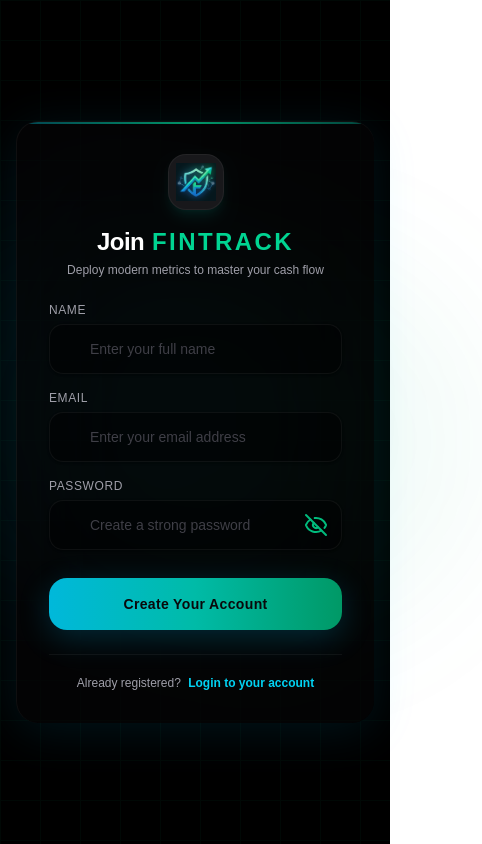
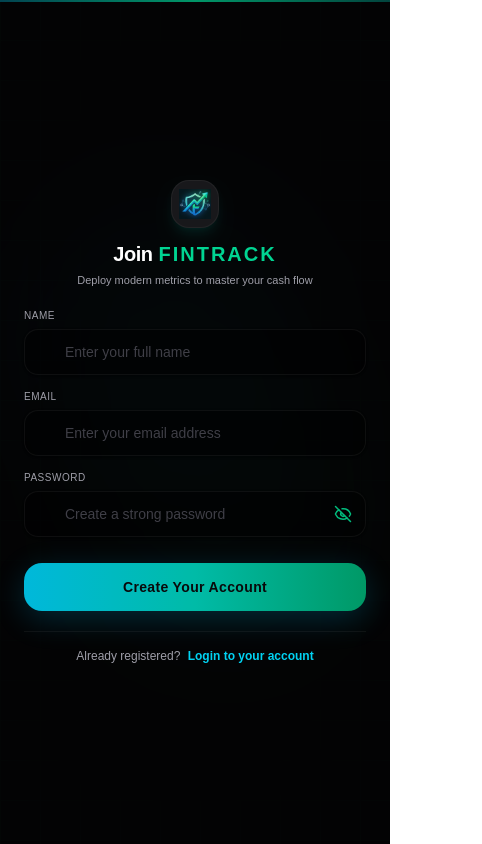
Before and after one commit to Md-suhail07-code/Finance-Tracker, a React (Vite) app in the folder Frontend/: page /signup in a window 390 px wide. Shown: the whole page, 482 px wide, since content can reach past the window. Built offline with nearby package versions, Linux system fonts and the light colour scheme.

Commit message:
Added Responsiveness for small screens

```diff
--- a/Frontend/src/pages/Signup.tsx
+++ b/Frontend/src/pages/Signup.tsx
@@ -20,20 +20,20 @@ const Signup: React.FC = () => {
     try {
       const res = await api.post("/auth/register", { name, email, password });
       if (res.data.success) {
-        toast.success("You have registered Successfully")
-        toast.success("Login into your account")
-        navigate("/login")
+        toast.success("You have registered Successfully");
+        toast.success("Login into your account");
+        navigate("/login");
       }
     } catch (error) {
       toast.error("Failed to create your account");
-    }
-    finally{
+    } finally {
       setLoading(false);
     }
   };
 
   return (
-    <div className="min-h-screen flex items-center justify-center bg-black px-4 sm:px-6 lg:px-8 font-sans antialiased selection:bg-emerald-500/30 selection:text-emerald-200">
+    <div className="fixed inset-0 sm:relative sm:min-h-screen w-screen sm:w-full flex items-center justify-center bg-black px-0 sm:px-6 lg:px-8 font-sans antialiased selection:bg-emerald-500/30 selection:text-emerald-200 overflow-x-hidden">
+
       {/* Background Interactive Data Grid Layer */}
       <div
         className="absolute inset-0 opacity-[0.03] pointer-events-none"
@@ -45,39 +45,40 @@ const Signup: React.FC = () => {
       ></div>
 
       {/* Background Ambient Network Orbs */}
-      <div className="absolute top-1/4 right-1/4 w-96 h-96 bg-cyan-500/5 rounded-full blur-3xl pointer-events-none"></div>
-      <div className="absolute bottom-1/4 left-1/4 w-96 h-96 bg-emerald-500/5 rounded-full blur-3xl pointer-events-none"></div>
+      <div className="absolute top-1/4 right-1/4 w-64 h-64 sm:w-96 sm:h-96 bg-cyan-500/5 rounded-full blur-3xl pointer-events-none"></div>
+      <div className="absolute bottom-1/4 left-1/4 w-64 h-64 sm:w-96 sm:h-96 bg-emerald-500/5 rounded-full blur-3xl pointer-events-none"></div>
 
-      {/* Main Glassmorphic Container */}
-      <div className="w-full max-w-md bg-zinc-950/40 backdrop-blur-3xl border-l border-t border-white/5 rounded-3xl p-8 shadow-[0_8px_48px_0_rgba(0,195,255,0.1)] relative overflow-hidden group z-10">
+      <div className="w-full h-full sm:h-auto sm:max-w-md bg-zinc-950/40 backdrop-blur-3xl border-0 sm:border-l sm:border-t sm:border-white/5 sm:rounded-3xl p-6 xs:p-8 sm:p-10 flex flex-col justify-center shadow-[0_8px_48px_0_rgba(0,195,255,0.1)] relative overflow-hidden group z-10">
+
         {/* Luminous Core Logo Accent */}
         <div className="absolute top-0 left-0 right-0 h-[2px] bg-gradient-to-r from-cyan-500/50 via-emerald-400 to-teal-500/50 opacity-70"></div>
 
         {/* Header / Logo section */}
-        <div className="flex flex-col items-center mb-6">
-          <div className="w-14 h-14 rounded-2xl bg-zinc-900 border border-white/5 flex items-center justify-center shadow-lg shadow-teal-500/10 mb-4 transition-transform duration-300 hover:scale-105 overflow-hidden">
+        <div className="flex flex-col items-center mb-5 sm:mb-6 text-center">
+          <div className="w-12 h-12 sm:w-14 sm:h-14 rounded-2xl bg-zinc-900 border border-white/5 flex items-center justify-center shadow-lg shadow-teal-500/10 mb-3 sm:mb-4 transition-transform duration-300 hover:scale-105 overflow-hidden">
             <img
               src={Logo}
               alt="FinTrack Core Logo"
-              className="w-10 h-10 object-contain opacity-90"
+              className="w-8 h-8 sm:w-10 sm:h-10 object-contain opacity-90"
             />
           </div>
-          <h2 className="text-2xl font-bold tracking-tight text-white flex gap-2 items-center">
+
+          <h2 className="text-xl sm:text-2xl font-bold tracking-tight text-white flex flex-row flex-wrap items-center justify-center gap-x-1.5 px-2">
             Join{" "}
-            <span className="text-2xl font-bold uppercase tracking-widest text-emerald-400">
+            <span className="text-xl sm:text-2xl font-bold uppercase tracking-widest text-emerald-400">
               FinTrack
             </span>
           </h2>
-          <p className="text-xs text-zinc-400 mt-1">
+          <p className="text-[11px] sm:text-xs text-zinc-400 mt-1 px-4">
             Deploy modern metrics to master your cash flow
           </p>
         </div>
 
         {/* Registration Form */}
-        <form onSubmit={handleSubmit} className="space-y-4">
-          {/* Operator Moniker (Name) Field */}
+        <form onSubmit={handleSubmit} className="space-y-3.5 sm:space-y-4">
+          {/* Name Field */}
           <div>
-            <label className="block text-xs font-medium text-zinc-400 uppercase tracking-wider mb-1.5">
+            <label className="block text-[10px] sm:text-xs font-medium text-zinc-400 uppercase tracking-wider mb-1.5">
               Name
             </label>
             <div className="relative rounded-xl shadow-sm">
@@ -90,14 +91,14 @@ const Signup: React.FC = () => {
                 value={name}
                 onChange={(e) => setName(e.target.value)}
                 placeholder="Enter your full name"
-                className="block w-full pl-10 pr-4 py-3.5 bg-black/40 border border-white/5 rounded-xl text-white placeholder-zinc-700 focus:outline-none focus:border-cyan-500/50 focus:ring-1 focus:ring-cyan-500/50 transition duration-200 text-sm font-medium"
+                className="block w-full pl-10 pr-4 py-3 sm:py-3.5 bg-black/40 border border-white/5 rounded-xl text-white placeholder-zinc-700 focus:outline-none focus:border-cyan-500/50 focus:ring-1 focus:ring-cyan-500/50 transition duration-200 text-sm font-medium"
               />
             </div>
           </div>
 
           {/* Email Field */}
           <div>
-            <label className="block text-xs font-medium text-zinc-400 uppercase tracking-wider mb-1.5">
+            <label className="block text-[10px] sm:text-xs font-medium text-zinc-400 uppercase tracking-wider mb-1.5">
               Email
             </label>
             <div className="relative rounded-xl shadow-sm">
@@ -110,14 +111,14 @@ const Signup: React.FC = () => {
                 value={email}
                 onChange={(e) => setEmail(e.target.value)}
                 placeholder="Enter your email address"
-                className="block w-full pl-10 pr-4 py-3.5 bg-black/40 border border-white/5 rounded-xl text-white placeholder-zinc-700 focus:outline-none focus:border-emerald-500/50 focus:ring-1 focus:ring-emerald-500/50 transition duration-200 text-sm font-medium"
+                className="block w-full pl-10 pr-4 py-3 sm:py-3.5 bg-black/40 border border-white/5 rounded-xl text-white placeholder-zinc-700 focus:outline-none focus:border-emerald-500/50 focus:ring-1 focus:ring-emerald-500/50 transition duration-200 text-sm font-medium"
               />
             </div>
           </div>
 
           {/* Password Field */}
           <div>
-            <label className="block text-xs font-medium text-zinc-400 uppercase tracking-wider mb-1.5">
+            <label className="block text-[10px] sm:text-xs font-medium text-zinc-400 uppercase tracking-wider mb-1.5">
               Password
             </label>
             <div className="relative rounded-xl shadow-sm">
@@ -130,14 +131,14 @@ const Signup: React.FC = () => {
                 value={password}
                 onChange={(e) => setPassword(e.target.value)}
                 placeholder="Create a strong password"
-                className="block w-full pl-10 pr-12 py-3.5 bg-black/40 border border-white/5 rounded-xl text-white placeholder-zinc-700 focus:outline-none focus:border-teal-500/50 focus:ring-1 focus:ring-teal-500/50 transition duration-200 text-sm font-medium"
+                className="block w-full pl-10 pr-12 py-3 sm:py-3.5 bg-black/40 border border-white/5 rounded-xl text-white placeholder-zinc-700 focus:outline-none focus:border-teal-500/50 focus:ring-1 focus:ring-teal-500/50 transition duration-200 text-sm font-medium"
               />
               <button
                 type="button"
                 onClick={() => setShowPassword(!showPassword)}
                 className="absolute inset-y-0 right-0 pr-3.5 flex items-center text-emerald-500 hover:text-emerald-400 transition duration-150 z-10 bg-transparent border-0 cursor-pointer"
               >
-                {showPassword ? <Eye /> : <EyeOff />}
+                {showPassword ? <Eye size={18} /> : <EyeOff size={18} />}
               </button>
             </div>
           </div>
@@ -145,16 +146,18 @@ const Signup: React.FC = () => {
           {/* Submit Action */}
           <button
             type="submit"
-            className="w-full mt-3 py-4 px-4 bg-gradient-to-r from-cyan-500 via-teal-500 to-emerald-600 hover:from-cyan-600 hover:to-emerald-700 text-zinc-950 rounded-2xl font-bold text-sm tracking-wide active:scale-[0.99] transition-all duration-150 shadow-[0_8px_32px_0_rgba(0,195,255,0.2)]"
+            className="w-full mt-3 py-3.5 sm:py-4 px-4 bg-gradient-to-r from-cyan-500 via-teal-500 to-emerald-600 hover:from-cyan-600 hover:to-emerald-700 text-zinc-950 rounded-2xl font-bold text-sm tracking-wide active:scale-[0.99] transition-all duration-150 shadow-[0_8px_32px_0_rgba(0,195,255,0.2)]"
           >
             {loading ? (
               <Loader className="animate-spin text-zinc-950 mx-auto" size={20} />
-            ) : "Create Your Account"}
+            ) : (
+              "Create Your Account"
+            )}
           </button>
         </form>
 
         {/* Footer Navigation Switch */}
-        <div className="mt-6 pt-5 border-t border-white/5 text-center">
+        <div className="mt-5 sm:mt-6 pt-4 sm:pt-5 border-t border-white/5 text-center">
           <p className="text-xs text-zinc-400">
             Already registered?{" "}
             <button
```
Also changed, not shown: Frontend/src/pages/Login.tsx (+23 -23 lines).
